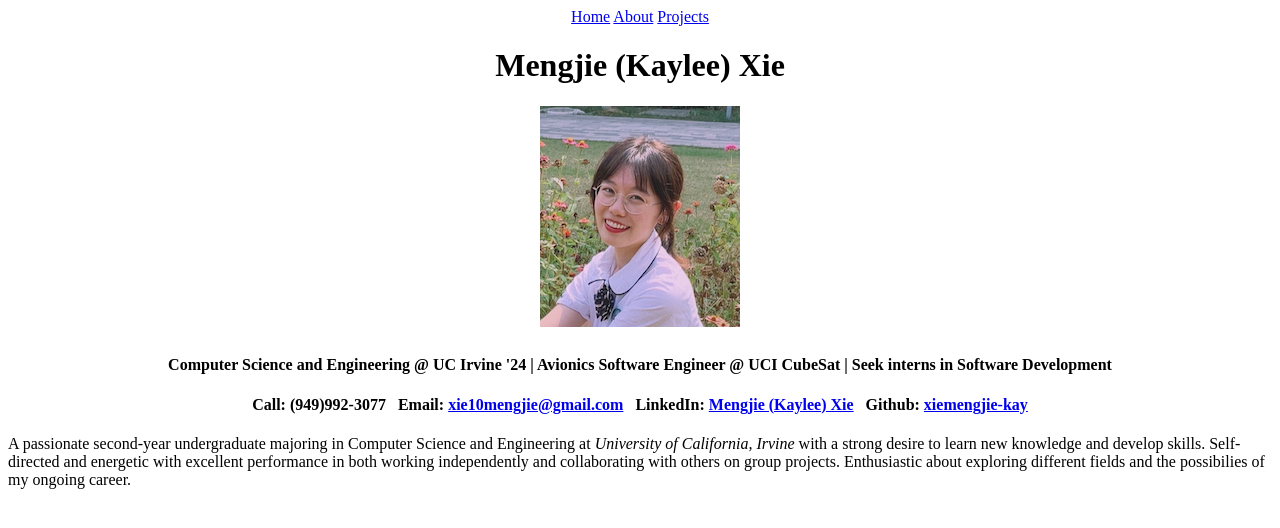
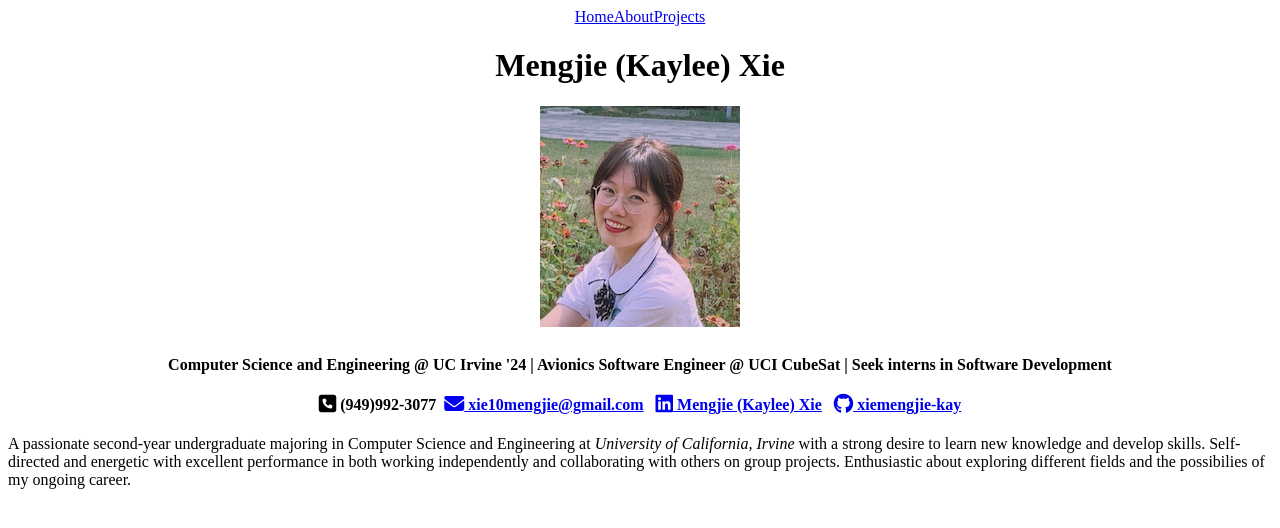
Before and after one commit to xiemengjie-kay/Personal-Website, a plain HTML site: page HomePage_HTML/index.html in a window 1280 px wide. Drawn offline with Linux system fonts and the light colour scheme.

Commit message:
Add Font Awesome icons.

```diff
--- a/HomePage_HTML/index.html
+++ b/HomePage_HTML/index.html
@@ -3,18 +3,18 @@
   <head>
     <meta charset="utf-8">
     <title>Mengjie Xie Home Page</title>
+    <!-- Link to Font Awesome CDN - Content Delivery Network -->
+    <script src="https://kit.fontawesome.com/aba30c4c2c.js" crossorigin="anonymous"></script>
   </head>
   <body>
     <header>
       <nav>
-        <center><a href="index.html">Home</a>
-        <a href="about.html">About</a>
-        <a href="projects.html">Projects</a></center>
+        <center><a href="index.html">Home</a><a href="about.html">About</a><a href="projects.html">Projects</a></center>
       </nav>
       <h1><center>Mengjie (Kaylee) Xie</center></h1>
       <h1><center><img src="Mengjie-Xie-Profile-Picture.png" alt="Mengjie Xie's profile picture" title="Mengjie Xie"></center></h1>
       <h4><center>Computer Science and Engineering @ UC Irvine '24 | Avionics Software Engineer @ UCI CubeSat | Seek interns in Software Development</center></h4>
-      <h4><center>Call: (949)992-3077&nbsp;&nbsp;&nbsp;Email: <a href="mailto:xie10mengjie@gmail.com">xie10mengjie@gmail.com</a>&nbsp;&nbsp;&nbsp;LinkedIn:&nbsp;<a href="https://www.linkedin.com/in/mengjie-kaylee-xie-78074b199/">Mengjie&nbsp;(Kaylee)&nbsp;Xie</a>&nbsp;&nbsp;&nbsp;Github:&nbsp;<a href="https://github.com/xiemengjie-kay">xiemengjie-kay</a></center></h4>
+      <h4><center><i class="fa-solid fa-square-phone fa-lg"></i>&nbsp;(949)992-3077&nbsp;&nbsp;<a href="mailto:xie10mengjie@gmail.com" aria-label="Email"><i class="fa-solid fa-envelope fa-lg"></i>&nbsp;xie10mengjie@gmail.com</a>&nbsp;&nbsp;&nbsp;<a href="https://www.linkedin.com/in/mengjie-kaylee-xie-78074b199/" aria-label="Linkedin"><i class="fa-brands fa-linkedin fa-lg"></i>&nbsp;Mengjie&nbsp;(Kaylee)&nbsp;Xie</a>&nbsp;&nbsp;&nbsp;<a href="https://github.com/xiemengjie-kay" aria-label="Github"><i class="fa-brands fa-github fa-lg"></i>&nbsp;xiemengjie-kay</a></center></h4>
     </header>
     <section>
       <p>A passionate second-year undergraduate majoring in Computer Science and Engineering at <i>University of California, Irvine</i> with a strong desire to learn new knowledge and develop skills. Self-directed and energetic with excellent performance in both working independently and collaborating with others on group projects. Enthusiastic about exploring different fields and the possibilies of my ongoing career.</p>
```
